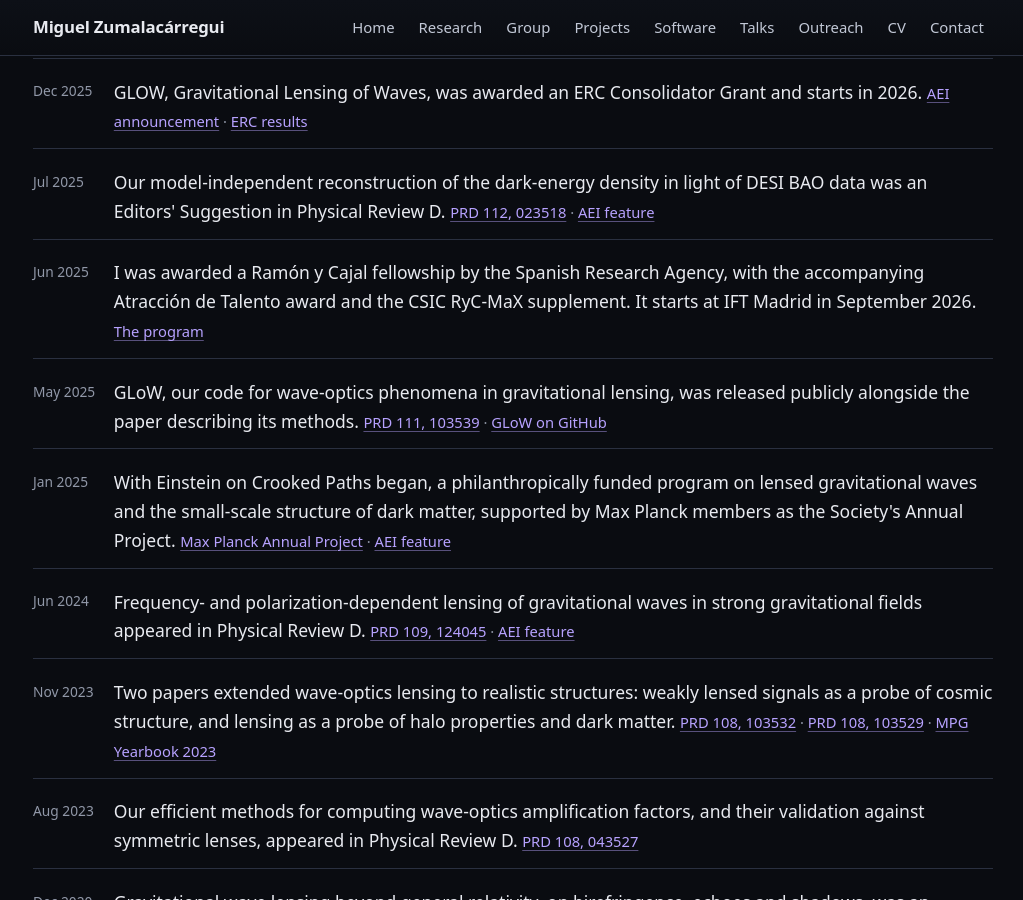
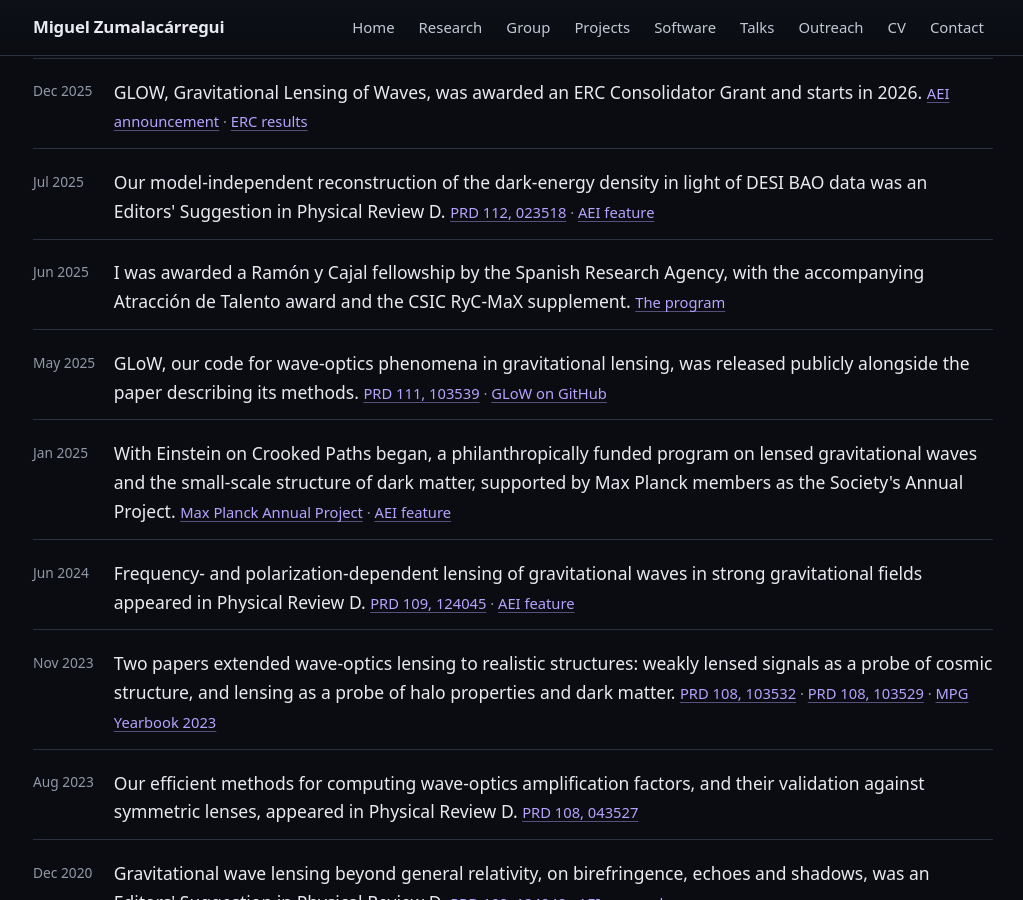
Before and after one commit to miguelzuma/miguelzuma.github.io, a Jekyll site: the page built from news.html, in a window 1280 px wide and 900 px high, scrolled down 558 px. Shown: the whole window, without its empty margins (127-1150 px from the left). Built offline with Jekyll 4.4.1, drawn with Linux system fonts in a browser that asks for light colours.

Commit message:
IPARCOS colloquium on the talks page; RyC start back out of the news
The colloquium leads the recorded-talks list: the section promises "a
starting point for the current research" and a colloquium is the broadest
overview on it.

The June 2025 news item goes back to announcing the award alone, without the
September 2026 start date.

Co-Authored-By: Claude Opus 5 (1M context) <noreply@anthropic.com>
Claude-Session: https://claude.ai/code/session_01E2ZbXszK9qt9svKVxU5Yrt

```diff
--- a/_data/news.yml
+++ b/_data/news.yml
@@ -61,7 +61,7 @@
   text: >-
     I was awarded a Ramón y Cajal fellowship by the Spanish Research Agency,
     with the accompanying Atracción de Talento award and the CSIC RyC-MaX
-    supplement. It starts at IFT Madrid in September 2026.
+    supplement.
   links:
     - text: "The program"
       url: "/projects.html#ramon-y-cajal"
--- a/talks.html
+++ b/talks.html
@@ -30,6 +30,7 @@ sections:
   <p>A starting point for the current research.</p>
 
   <ul class="arrow-list">
+    <li><a href="https://www.youtube.com/watch?v=VsK5Omc99DU" rel="noopener">Gravitational lensing of waves</a> — IPARCOS colloquium, Universidad Complutense Madrid (2026)</li>
     <li><a href="https://youtu.be/ZGqOpDTL8k4" rel="noopener">A magnified and diffracted black-hole merger (GW231123)</a> — Cosmology Talks (2026)</li>
     <li><a href="https://www.youtube.com/watch?v=a5lIDTDRo4c" rel="noopener">Probing low-mass dark-matter halos with LISA</a> — Cosmology Talks (2026, with Choi &amp; Urrutia)</li>
     <li><a href="https://youtu.be/1k0o0QiL288" rel="noopener">Tests of gravitational-wave propagation</a> — Dark Energy from Home (2026)</li>
```
